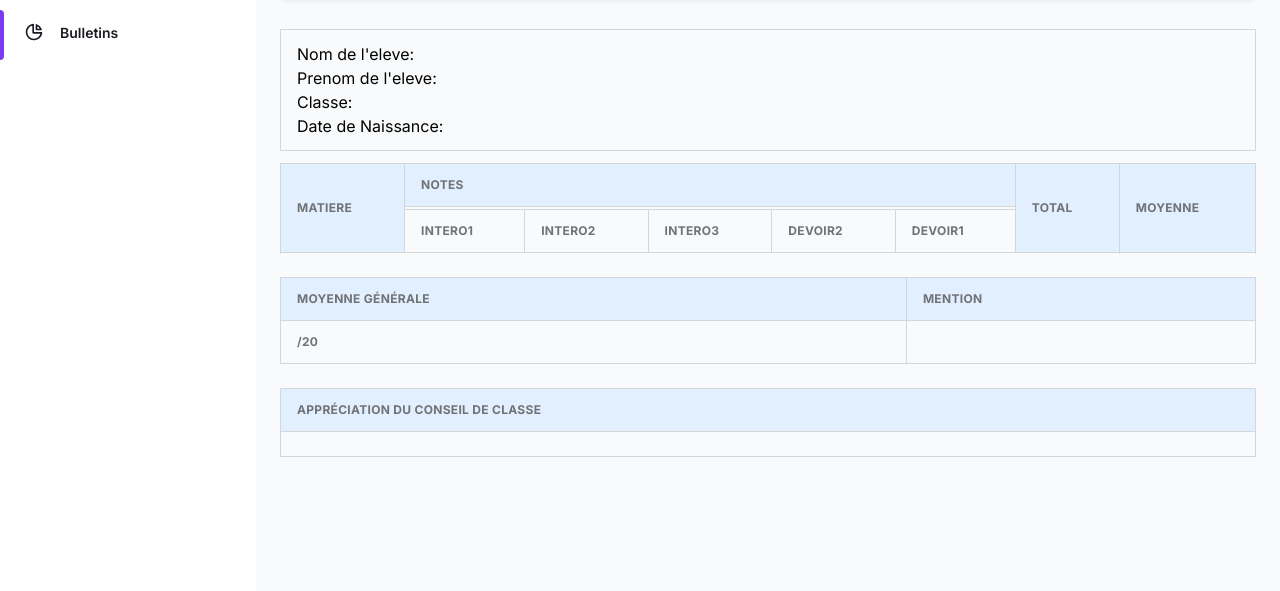
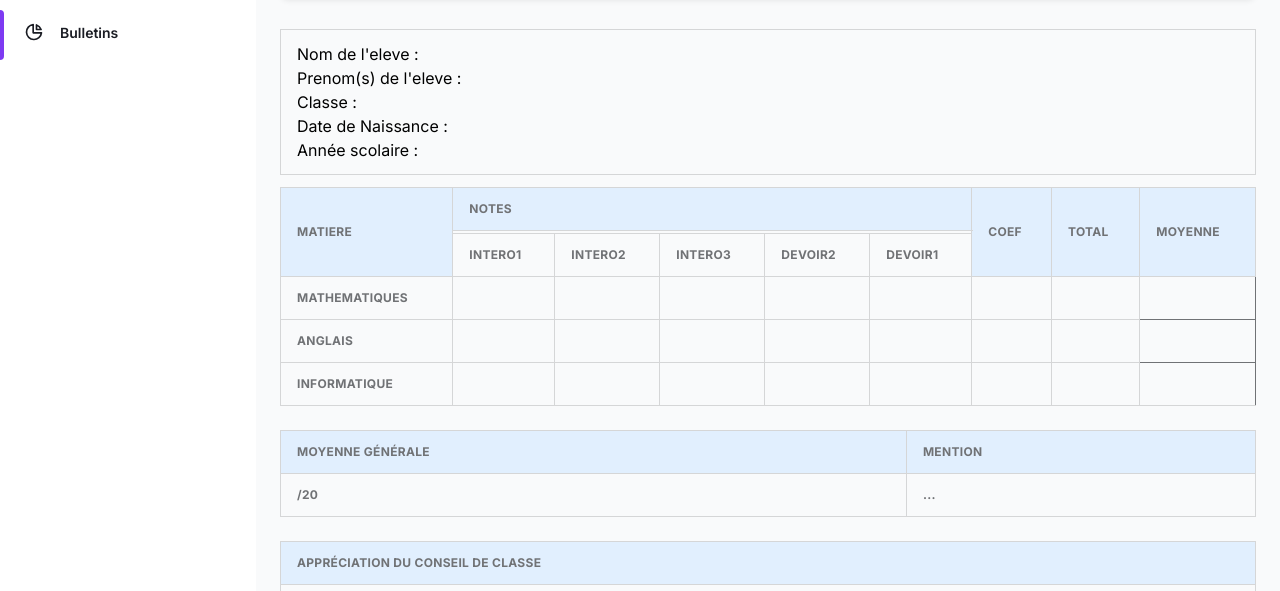
Before and after one commit to Joseslabs/Projet_Java_Spring_Boot, a website: page public/charts.html in a window 1280 px wide. Shown: the part 209-800 px from the top of the page. Drawn offline with nearby package versions, Linux system fonts and the light colour scheme.

Commit message:
last modifications

```diff
--- a/public/charts.html
+++ b/public/charts.html
@@ -989,7 +989,7 @@
             <!-- CTA -->
             <a
               class="flex items-center justify-between p-4 mb-8 text-sm font-semibold text-purple-100 bg-purple-600 rounded-lg shadow-md focus:outline-none focus:shadow-outline-purple"
-              href="https://github.com/estevanmaito/windmill-dashboard"
+              href="#"
             >
               <div class="flex items-center">
                 <svg
@@ -1015,15 +1015,16 @@
                 <div>05</div>
               </div> -->
               <div class="grid grid-cols-3 gap-4">
-                <div class="">Nom de l'eleve:</div>
+                <div class="">Nom de l'eleve :</div>
                 <div></div>
                 <div></div>
-                <div>Prenom  de l'eleve:</div>
+                <div>Prenom(s)  de l'eleve :</div>
                  <div></div>
-                 <div>Classe:</div>
-                 <div>Date de Naissance:</div>
+                 <div>Classe :</div>
+                 <div>Date de Naissance :</div>
                  <div></div>
                  <div></div>
+                 <div>Année scolaire :</div>
               </div>
             </section>
           <section  class="py-3 ">
@@ -1032,6 +1033,7 @@
                 <tr class="bg-blue-100 text-xs font-semibold tracking-wide text-left text-gray-500 uppercase border-b dark:border-gray-700 bg-gray-50 dark:text-gray-400 dark:bg-gray-800">
                   <th rowspan="4" class="px-4 py-3 border-separate border">Matiere</th>
                   <th colspan="8" class="px-4 py-3 border-separate border">notes</th>
+                  <th rowspan="4" class="px-4 py-3 border-separate border">Coef</th>
                   <th rowspan="4" class="px-4 py-3 border-separate border">Total</th>
                   <th rowspan="4" class="px-4 py-3 border-separate border">Moyenne</th>
                 </tr>
@@ -1060,6 +1062,36 @@
                   <th  class="px-4 py-3">Devoir</th>
                   <th ></th>
                   <th ></th>                  -->
+                </tr>
+                <tr class="text-xs font-semibold tracking-wide text-left text-gray-500 uppercase border-b dark:border-gray-700 bg-gray-50 dark:text-gray-400 dark:bg-gray-800" style="border: 1px solid;">
+                  <th colspan="" class="px-4 py-3 border-separate border">Mathematiques</th>
+                  <th colspan="" class="px-4 py-3 border-separate border"> </th>
+                  <th colspan="" class="px-4 py-3 border-separate border"> </th>
+                  <th colspan="" class="px-4 py-3 border-separate border"> </th>
+                  <th colspan="" class="px-4 py-3 border-separate border"> </th>
+                  <th colspan="" class="px-4 py-3 border-separate border"> </th>
+                  <th rowspan="1" colspan="4" class="px-4 py-3 border-separate border"> </th>
+                  <th rowspan="1" class="px-4 py-3 border-separate border"> </th>
+                </tr>
+                <tr class="text-xs font-semibold tracking-wide text-left text-gray-500 uppercase border-b dark:border-gray-700 bg-gray-50 dark:text-gray-400 dark:bg-gray-800" style="border: 1px solid;">
+                  <th colspan="" class="px-4 py-3 border-separate border">Anglais</th>
+                  <th colspan="" class="px-4 py-3 border-separate border"> </th>
+                  <th colspan="" class="px-4 py-3 border-separate border"> </th>
+                  <th colspan="" class="px-4 py-3 border-separate border"> </th>
+                  <th colspan="" class="px-4 py-3 border-separate border"> </th>
+                  <th colspan="" class="px-4 py-3 border-separate border"> </th>
+                  <th rowspan="1" colspan="4" class="px-4 py-3 border-separate border"> </th>
+                  <th rowspan="1" class="px-4 py-3 border-separate border"> </th>
+                </tr>
+                <tr class="text-xs font-semibold tracking-wide text-left text-gray-500 uppercase border-b dark:border-gray-700 bg-gray-50 dark:text-gray-400 dark:bg-gray-800" style="border: 1px solid;">
+                  <th colspan="" class="px-4 py-3 border-separate border">Informatique</th>
+                  <th colspan="" class="px-4 py-3 border-separate border"> </th>
+                  <th colspan="" class="px-4 py-3 border-separate border"> </th>
+                  <th colspan="" class="px-4 py-3 border-separate border"> </th>
+                  <th colspan="" class="px-4 py-3 border-separate border"> </th>
+                  <th colspan="" class="px-4 py-3 border-separate border"> </th>
+                  <th rowspan="1" colspan="4" class="px-4 py-3 border-separate border"> </th>
+                  <th rowspan="1" class="px-4 py-3 border-separate border"> </th>
                 </tr>
               </thead>
               <tbody
@@ -1109,7 +1141,7 @@
               >
               <tr class="text-xs font-semibold tracking-wide text-left text-gray-500 uppercase border-b dark:border-gray-700 bg-gray-50 dark:text-gray-400 dark:bg-gray-800">
                 <th class="px-4 py-3 border-separate border"> /20</th>
-                <th class="px-4 py-3 border-separate border"> </th>
+                <th class="px-4 py-3 border-separate border"> ...</th>
               </tr>
               </tbody>
             </table>
@@ -1125,7 +1157,7 @@
                 class="bg-white divide-y dark:divide-gray-700 dark:bg-gray-800"
               >
               <tr class="text-xs font-semibold tracking-wide text-left text-gray-500 uppercase border-b dark:border-gray-700 bg-gray-50 dark:text-gray-400 dark:bg-gray-800">
-                <th class="px-4 py-3 border-separate border"> </th>
+                <th class="px-4 py-3 border-separate border"> ... </th>
               </tr>
               </tbody>
             </table>
@@ -1231,7 +1263,7 @@
               </div>
             </div> -->
           </div>
-          <footer class="text-center dark:text-white" style="margin: 670px auto 30px auto;">RII-GIT EPAC © Copyright 2022</footer>
+          <footer class="text-center dark:text-white" style="margin: 150px auto 10px auto;">RII-GIT EPAC © Copyright 2022</footer>
         </main>
       </div>
     </div>
```
Also changed, not shown: public/forms.html (+5 -5 lines), public/index.html (+7 -7 lines).
